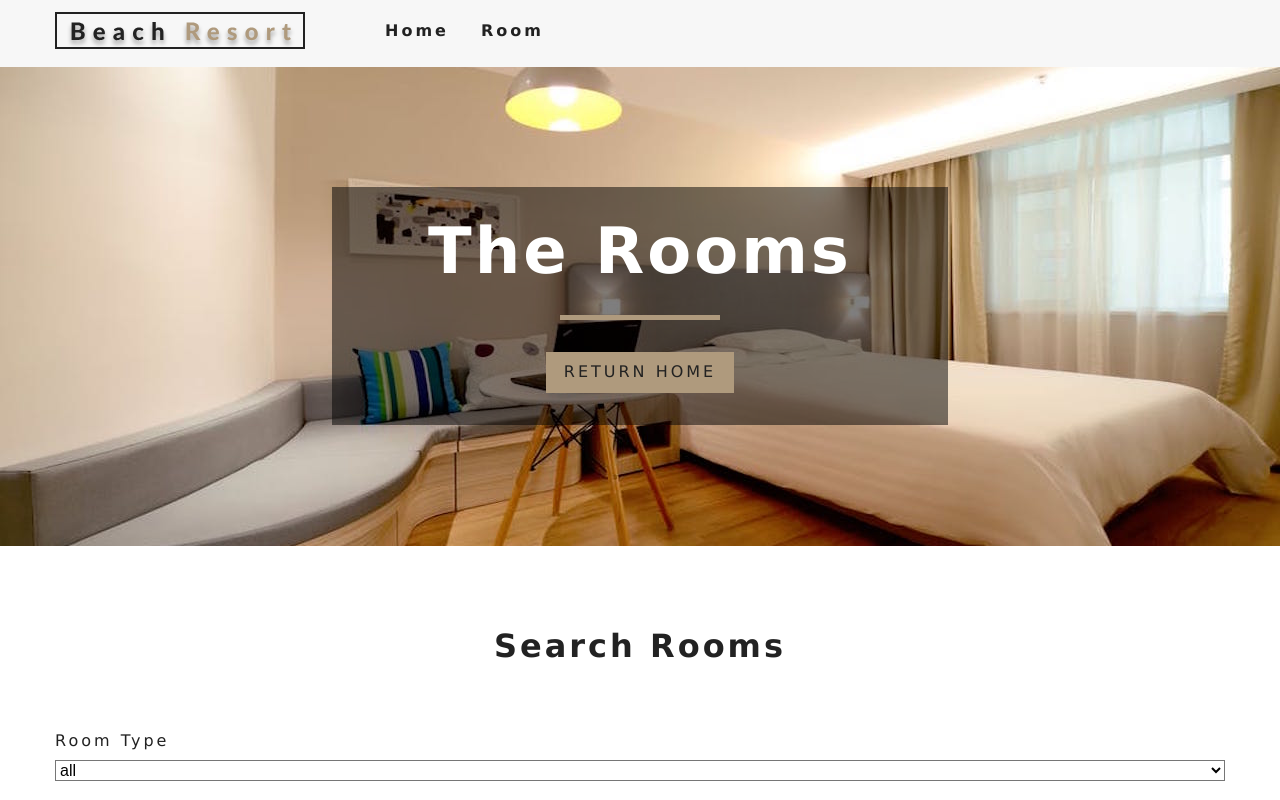
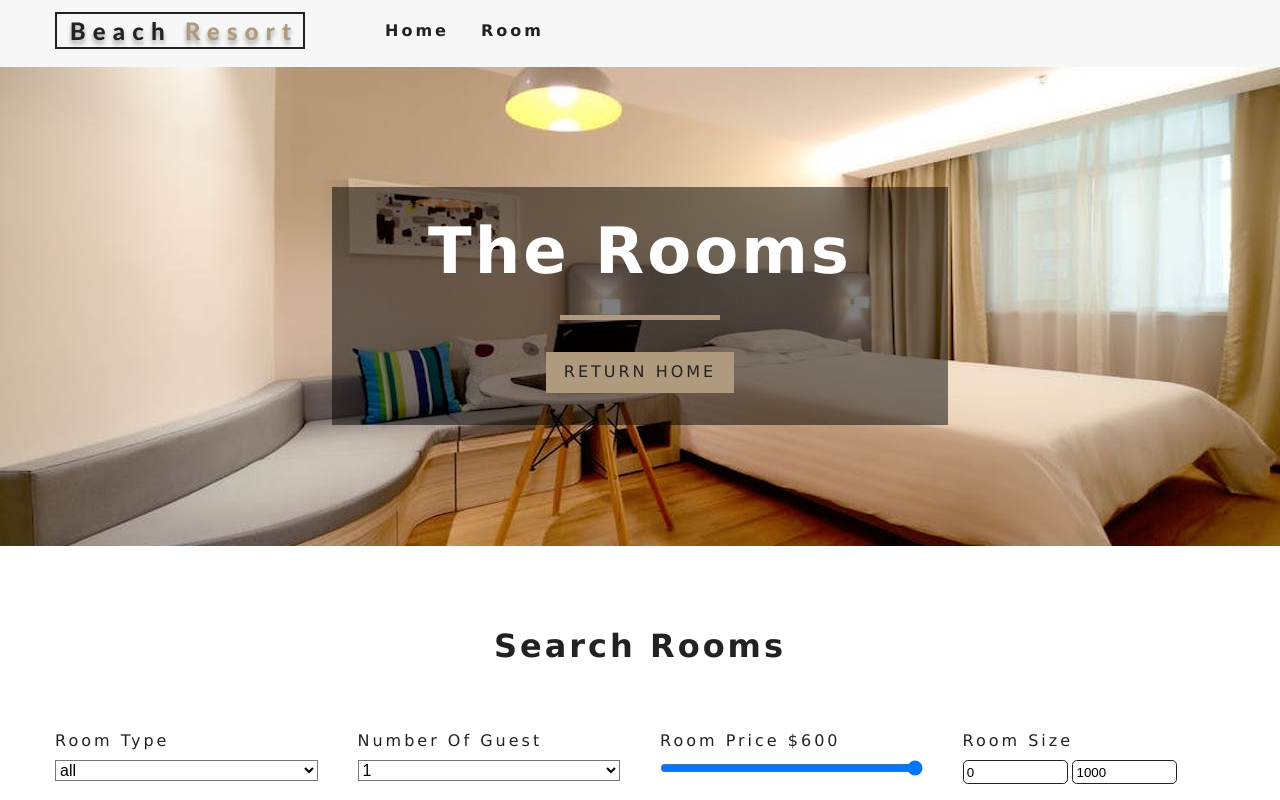
Before and after one commit to Tduncan14/resort, a React (Create React App) app in the folder resorttime/: page /Rooms in a window 1280 px wide. Shown: the top 800 px of the page. Built offline with nearby package versions, Linux system fonts and the light colour scheme; the HTML template or start-up script is replaced by a standard one.

Commit message:
keep moving forward

```diff
--- a/resorttime/src/components/RoomFilter.js
+++ b/resorttime/src/components/RoomFilter.js
@@ -34,6 +34,11 @@ function RoomFilter ({rooms}) {
        return <option value={item} key={index}>{item}</option>
    })
 
+   let people = getUnique(rooms,'capacity');
+   people = people.map((item,index)=>{
+       return <option key={index} value={item}>{item}</option>
+   })
+
     return(
      <section className="filter-container">
      <Title title="search rooms" />
@@ -47,6 +52,49 @@ function RoomFilter ({rooms}) {
        </select>
        </div>
       {/*end of select type */}
+      {/* guest type */}
+      <div className="form-group">
+       <label htmlFor ='capacity'>Number of Guest</label>
+       <select name="capacity"
+        id="type" value={capacity}
+         className="form-control"
+         onChange={handleChange}>
+       {people}
+       </select>
+       </div>
+       {/*end of guest type */}
+    {/*room */}
+    <div className="form-group">
+    <label htmlFor="price">
+     room price ${price}
+    </label>
+    <input type="range" name="price" min={minPrice} max={maxPrice} id="price" value={price}
+     onChange={handleChange} className="form-control" />
+    </div>
+    {/* end of room price */}
+
+
+      {/*size */}
+      <div className="form-group">
+          <label htmlFor="price">room size </label>
+          <div className="size-inputs">
+            <input
+              type="number"
+              name="minSize"
+              value={minSize}
+              onChange={handleChange}
+              className="size-input"
+            />
+            <input
+              type="number"
+              name="maxSize"
+              value={maxSize}
+              onChange={handleChange}
+              className="size-input"
+            />
+          </div>
+        </div>
+    {/*end of size */}
      </form>
      </section>
     )
--- a/resorttime/src/context.js
+++ b/resorttime/src/context.js
@@ -33,7 +33,7 @@ const RoomContext = React.createContext();
 
         let maxPrice = Math.max(...rooms.map(item =>item.price));
 
-        let maxSize = Math.max(item => item.size);
+        let maxSize = Math.max(...rooms.map(item => item.size));
 
 
         this.setState({
@@ -72,20 +72,49 @@ const RoomContext = React.createContext();
 
 
     handleChange = event =>{
-        const type = event.target.type;
+        const target = event.target;
+        const value = event.type === 'checkbox' ? target.checked : target.value;
         const name = event.target.name;
-        const value = event.target.value;
 
 
-        console.log(type,name,value);
+      this.setState({
+          [name]:value
+      }, this.filterRooms)
+
+
 
     }
 
 
     filterRooms = () =>{
+     let {rooms,type,capacity,price,minSize,maxSize,breakfast,pets} = this.state
 
-        console.log('hello');
+     let tempRooms = [... rooms];
+
+      capacity = parseInt(capacity);
+      price = parseInt(price);
+
+    // filter by type
+     if(type !== 'all'){
+         tempRooms = tempRooms.filter(room => room.type === type)
+     }
+
+     if(capacity !==1){
+       tempRooms = tempRooms.filter(room => room.capacity >= capacity)
+     }
+     // filter by price
+
+     tempRooms = tempRooms.filter(room => room.price <= price);
+
+
+     // changed the state
+         this.setState({
+             sortedRooms:tempRooms
+         })
+
     }
+
+
 
     render () {
     return(
--- a/resorttime/src/pages/SingleRoom.js
+++ b/resorttime/src/pages/SingleRoom.js
@@ -5,7 +5,7 @@ import { RoomContext } from "../context";
 import Banner from '../components/Banner';
 import Hero from '../components/Hero';
 import StyledHero from '../components/Stylehero'
-import { FaRegImages } from "react-icons/fa";
+
 export default class SingleRoom extends Component {
   constructor(props) {
     super(props);
```
